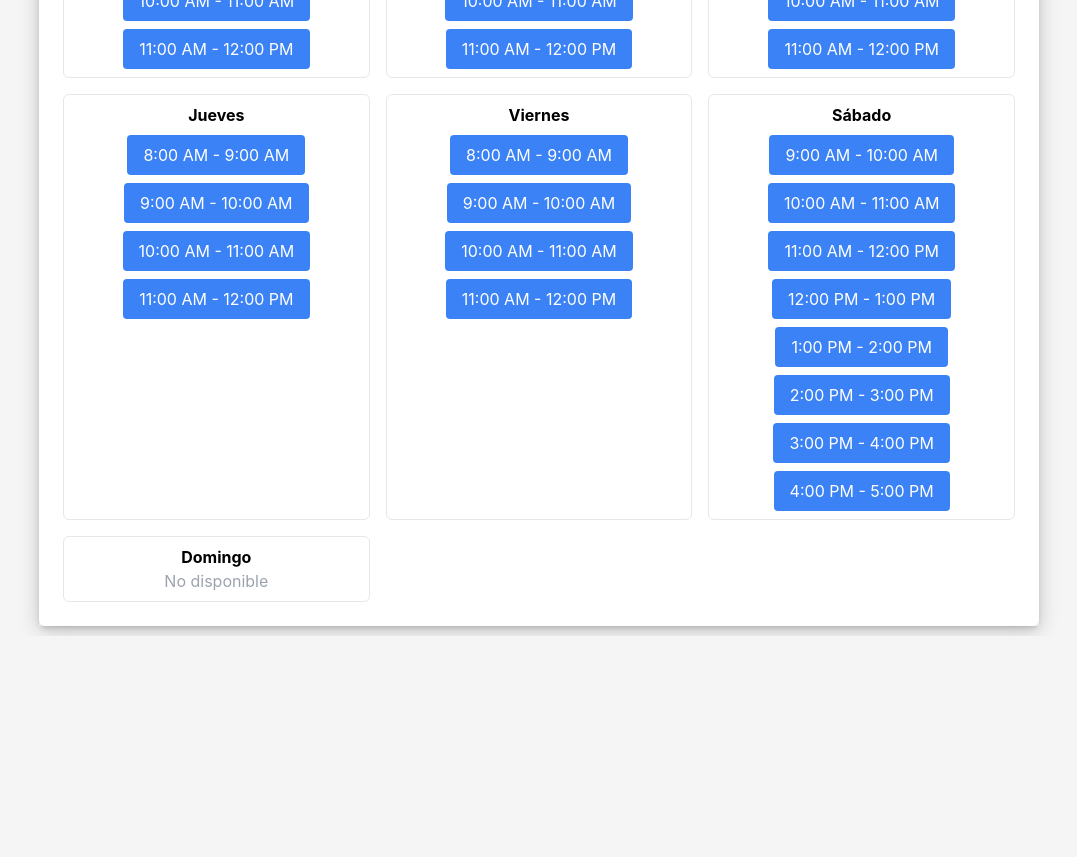
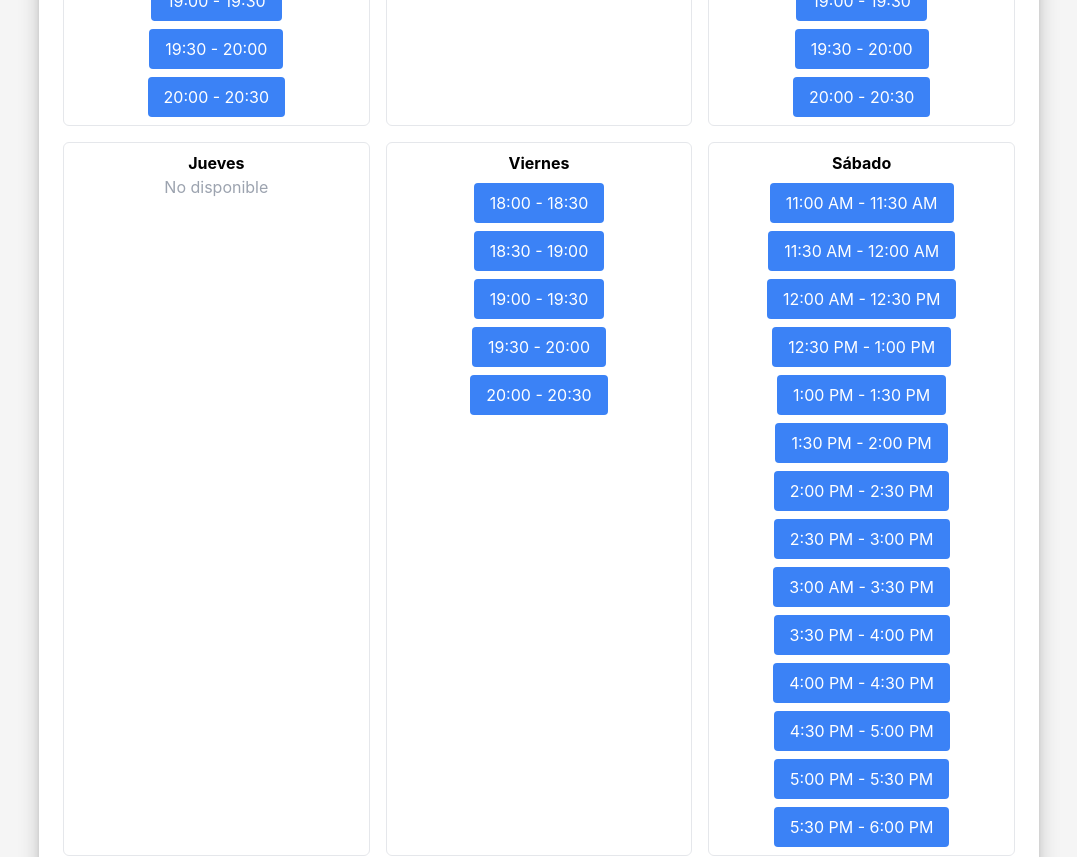
Before and after one commit to BratoXd/MedicsApp, a React (Create React App) app: page / in a window 1280 px wide. Shown: the part 1940-2797 px from the top of the page, without its empty margins (101-1178 px from the left). Before the commit the page ends 2576 px from the top, so only its background shows below. Built offline with nearby package versions, Linux system fonts and the light colour scheme.

Commit message:
Modificaciones a onlyPage

```diff
--- a/src/Components/Calendario.jsx
+++ b/src/Components/Calendario.jsx
@@ -3,44 +3,48 @@ import React from 'react';
 function Calendario() {
     const disponibilidad = {
         Lunes: [
-            { horario: '8:00 AM - 9:00 AM' },
-            { horario: '9:00 AM - 10:00 AM' },
-            { horario: '10:00 AM - 11:00 AM' },
-            { horario: '11:00 AM - 12:00 PM' },
+            { horario: '18:00  - 18:30 ' },
+            { horario: '18:30  - 19:00 ' },
+            { horario: '19:00  - 19:30 ' },
+            { horario: '19:30  - 20:00 ' },
+            { horario: '20:00  - 20:30 ' },
         ],
         Martes: [
-            { horario: '8:00 AM - 9:00 AM' },
-            { horario: '9:00 AM - 10:00 AM' },
-            { horario: '10:00 AM - 11:00 AM' },
-            { horario: '11:00 AM - 12:00 PM' },
+
         ],
         Miércoles: [
-            { horario: '8:00 AM - 9:00 AM' },
-            { horario: '9:00 AM - 10:00 AM' },
-            { horario: '10:00 AM - 11:00 AM' },
-            { horario: '11:00 AM - 12:00 PM' },
+            { horario: '18:00  - 18:30 ' },
+            { horario: '18:30  - 19:00 ' },
+            { horario: '19:00  - 19:30 ' },
+            { horario: '19:30  - 20:00 ' },
+            { horario: '20:00  - 20:30 ' },
         ],
         Jueves: [
-            { horario: '8:00 AM - 9:00 AM' },
-            { horario: '9:00 AM - 10:00 AM' },
-            { horario: '10:00 AM - 11:00 AM' },
-            { horario: '11:00 AM - 12:00 PM' },
+
         ],
         Viernes: [
-            { horario: '8:00 AM - 9:00 AM' },
-            { horario: '9:00 AM - 10:00 AM' },
-            { horario: '10:00 AM - 11:00 AM' },
-            { horario: '11:00 AM - 12:00 PM' },
+            { horario: '18:00  - 18:30 ' },
+            { horario: '18:30  - 19:00 ' },
+            { horario: '19:00  - 19:30 ' },
+            { horario: '19:30  - 20:00 ' },
+            { horario: '20:00  - 20:30 ' },
         ],
         Sábado: [
-            { horario: '9:00 AM - 10:00 AM' },
-            { horario: '10:00 AM - 11:00 AM' },
-            { horario: '11:00 AM - 12:00 PM' },
-            { horario: '12:00 PM - 1:00 PM' },
-            { horario: '1:00 PM - 2:00 PM' },
-            { horario: '2:00 PM - 3:00 PM' },
-            { horario: '3:00 PM - 4:00 PM' },
-            { horario: '4:00 PM - 5:00 PM' },
+            { horario: '11:00 AM - 11:30 AM' },
+            { horario: '11:30 AM - 12:00 AM' },
+            { horario: '12:00 AM - 12:30 PM' },
+            { horario: '12:30 PM - 1:00 PM' },
+            { horario: '1:00 PM - 1:30 PM' },
+            { horario: '1:30 PM - 2:00 PM' },
+            { horario: '2:00 PM - 2:30 PM' },
+            { horario: '2:30 PM - 3:00 PM' },
+            { horario: '3:00 AM - 3:30 PM' },
+            { horario: '3:30 PM - 4:00 PM' },
+            { horario: '4:00 PM - 4:30 PM' },
+            { horario: '4:30 PM - 5:00 PM' },
+            { horario: '5:00 PM - 5:30 PM' },
+            { horario: '5:30 PM - 6:00 PM' },
+
         ],
         Domingo: [], // Sin disponibilidad
     };
--- a/src/Components/Consultas.jsx
+++ b/src/Components/Consultas.jsx
@@ -6,14 +6,16 @@ function Consultas() {
             {/* Logo y Nombre */}
             <div className="text-center">
                 <img src={medimacLogo} alt="Medimac Logo" className="mx-auto w-24 " />
-                <h2 className="text-lg font-bold mt-2 text-blue-400">Medimac</h2>
+                <h2 className="text-lg font-bold mt-2 text-blue-400">Consultorio Pediatrico</h2>
             </div>
 
             {/* Dirección y botón de Mapa */}
             <div className="mt-4 text-center">
-                <p>Av Insurgentes 20, Fraccionamiento Las Americas, Las Américas, 55075 Ecatepec de Morelos, Méx.</p>
+                <p>Naranjos S/N, colonia el Carmen, 55024 Ecatepec de Morelos, Méx.</p>
                 <a
-                    href="https://www.google.com/maps?q=Av+Insurgentes+20,+Fraccionamiento+Las+Americas,+55075+Ecatepec+de+Morelos,+Méx."
+                    href="
+                    https://www.google.com/maps/place/Consultorio+Pediatrico,+Naranjos+S%2FN,+colonia+el+Carmen,+55024+Ecatepec+de+Morelos,+M%C3%A9x./data=!4m2!3m1!1s0x85d1f1c22e32242d:0x51e49acf780ac43?utm_source=mstt_1&entry=gps&coh=192189&g_ep=CAESBzI1LjEyLjEYACCenQoqbCw5NDI0MjU1OSw5NDIyMzI5OSw5NDIxNjQxMyw5NDIxMjQ5Niw5NDIwNzM5NCw5NDIwNzUwNiw5NDIwODUwNiw5NDIxNzUyMyw5NDIxODY1Myw5NDIyOTgzOSw0NzA4NDM5Myw5NDIxMzIwMEICTVg%3D&skid=34c2d770-56b4-4f20-b753-85e980e61104&g_st=aw
+                    "
                     target="_blank"
                     rel="noopener noreferrer"
                     className="inline-block bg-blue-500 text-white py-2 px-4 rounded shadow mt-2"
@@ -25,7 +27,7 @@ function Consultas() {
             {/* Precios */}
             <div className="mt-4">
                 <h3 className="text-lg font-semibold text-blue-900 ">Precios</h3>
-                <p>Primera consulta: <span className="font-bold text-blue-400">$900</span></p>
+                <p>Primera consulta: <span className="font-bold text-blue-400">$500-$700</span></p>
             </div>
         </div>
     );
```
Also changed, not shown: src/Assets/medimac_Logo.jpg, src/Assets/medimac_Logo_last.jpg (added).
